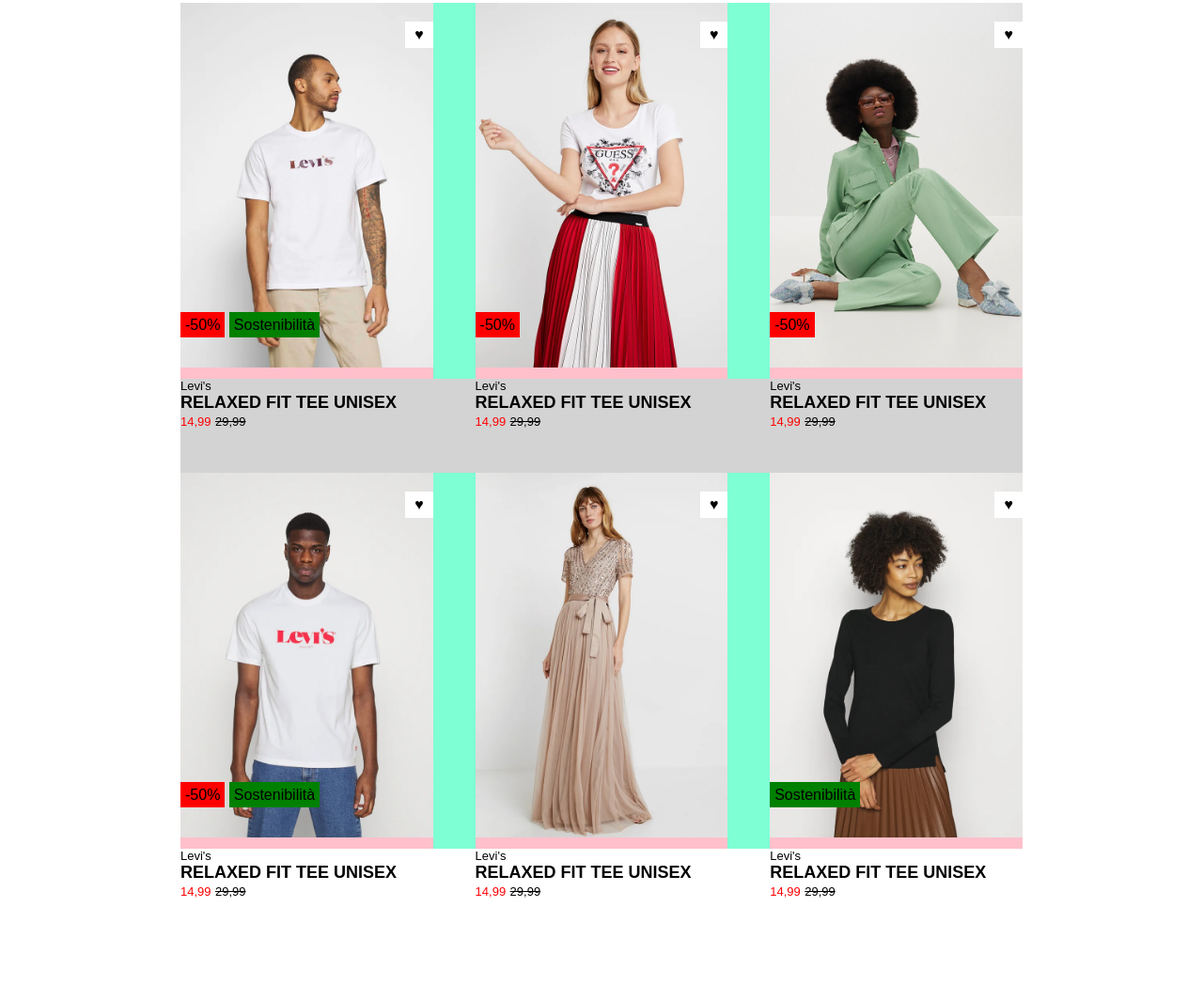
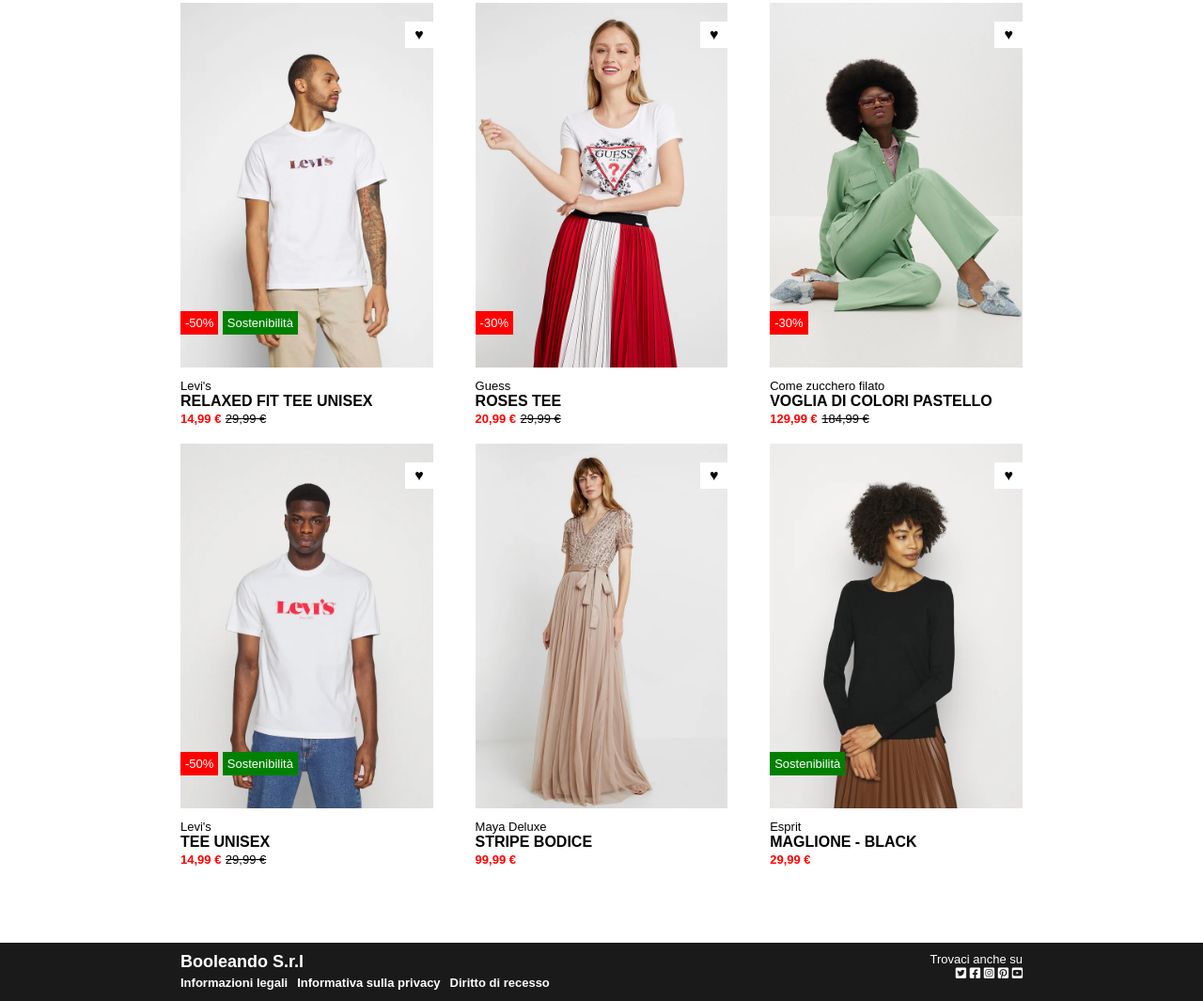
Before and after one commit to Leo9723/html-css-boolando, a plain HTML site: page index.html in a window 1280 px wide. Shown: the part 147-1212 px from the top of the page at 94% size. Before the commit the page ends 1150 px from the top, so only its background shows below. Drawn offline with Linux system fonts and the light colour scheme.

Commit message:
Ultime_modifiche_effettuate

```diff
--- a/css/style.css
+++ b/css/style.css
@@ -7,8 +7,9 @@
 
 header {
     color: white;
-    background-color: orange;
+    background-color: #E46003;
     height: 50px;
+    box-shadow: 5px 0px 5px black;
 }
 
 .header-row {
@@ -25,6 +26,7 @@ header {
 
 .header-span {
     margin: 20px;
+    font-weight: bold;
 }
 
 .logo {
@@ -45,23 +47,25 @@ header {
 .container {
     width: 70%;
     margin: 0 auto;
-    background-color: lightgray;
+
     height: 800px;
     margin-bottom: 200px;
 }
 
 .row {
     margin-top: 100px;
-    height: 400px;
-    background-color: aquamarine;
     display: flex;
     justify-content: space-between;
+}
+
+.row-2 {
+    position: relative;
+    top: 300px;
 }
 
 .col-33 {
     width: 30%;
     background-size: cover;
-    background-color: pink;
     position: relative;
 }
 
@@ -88,6 +92,7 @@ main img {
     position: relative;
     top: 280px;
     padding: 5px;
+    color: white;
 }
 
 .bkg-red {
@@ -96,6 +101,11 @@ main img {
 
 .bkg-green {
     background-color: green;
+}
+
+.bkg-green, .bkg-red {
+    font-weight: 300;
+    font-size: small;
 }
 
 .info {
@@ -121,11 +131,12 @@ main img {
 
 .modello {
     font-weight: bold;
-    font-size: large;
+    font-size: 300;
 }
 
 .prezzo {
     color: red;
+    font-weight: bold;
 }
 
 .vecchio-prezzo {
@@ -135,3 +146,41 @@ main img {
 .prezzo, .vecchio-prezzo {
     font-size: small;
 }
+
+
+/* footer */
+
+footer {
+    background-color: #1A1A1A;
+    color: white;
+}
+
+.footer-row {
+    width: 70%;
+    margin: 0 auto;
+    display: flex;
+}
+
+.col-50 {
+    width: 50%;
+}
+
+.nome {
+    text-align: left;
+    font-weight: bold;
+    font-size: large;
+}
+
+.ref {
+    text-align: right;
+    font-size: small;
+}
+
+.ref, .nome {
+    padding: 10px 0px;
+}
+
+.link {
+    padding-right: 5px;
+    font-size: small;
+}
--- a/index.html
+++ b/index.html
@@ -5,6 +5,7 @@
         <meta http-equiv="X-UA-Compatible" content="IE=edge">
         <meta name="viewport" content="width=device-width, initial-scale=1.0">
         <title>Document</title>
+        <link rel="stylesheet" href="https://cdnjs.cloudflare.com/ajax/libs/font-awesome/6.2.0/css/all.min.css" integrity="sha512-xh6O/CkQoPOWDdYTDqeRdPCVd1SpvCA9XXcUnZS2FmJNp1coAFzvtCN9BmamE+4aHK8yyUHUSCcJHgXloTyT2A==" crossorigin="anonymous" referrerpolicy="no-referrer" />
         <link rel="stylesheet" href="./css/style.css">
     </head>
     <body>
@@ -19,7 +20,9 @@
                     <img src="./img/boolean-logo.png" alt="logo" class="logo">
                 </div>
                 <div class="header-col-33 icone">
-                    icona icona icona
+                    <i class="fa-regular fa-user"></i>
+                    <i class="fa-regular fa-heart"></i>
+                    <i class="fa-solid fa-bag-shopping"></i>
                 </div>
             </div>
         </header>
@@ -33,8 +36,8 @@
                         <div class="info">
                             <div class="marca">Levi's</div>
                             <div class="modello">RELAXED FIT TEE UNISEX</div>
-                            <span class="prezzo">14,99</span>
-                            <span class="vecchio-prezzo">29,99</span>
+                            <span class="prezzo">14,99 &euro;</span>
+                            <span class="vecchio-prezzo">29,99 &euro;</span>
                         </div>
                         <span class="main-span bkg-red">-50%</span>
                         <span class="main-span bkg-green">Sostenibilit&agrave;</span>
@@ -44,36 +47,36 @@
                         <img src="./img/2.webp" alt="img1b" class="img-b">
                         <span class="heart">&hearts;</span>
                         <div class="info">
-                            <div class="marca">Levi's</div>
-                            <div class="modello">RELAXED FIT TEE UNISEX</div>
-                            <span class="prezzo">14,99</span>
-                            <span class="vecchio-prezzo">29,99</span>
+                            <div class="marca">Guess</div>
+                            <div class="modello">ROSES TEE</div>
+                            <span class="prezzo">20,99 &euro;</span>
+                            <span class="vecchio-prezzo">29,99 &euro;</span>
                         </div>
-                        <span class="main-span bkg-red">-50%</span>
+                        <span class="main-span bkg-red">-30%</span>
                     </div>
                     <div class="col-33">
                         <img src="./img/3b.webp" alt="img1" class="img-a">
                         <img src="./img/3.webp" alt="img1b" class="img-b">
                         <span class="heart">&hearts;</span>
                         <div class="info">
-                            <div class="marca">Levi's</div>
-                            <div class="modello">RELAXED FIT TEE UNISEX</div>
-                            <span class="prezzo">14,99</span>
-                            <span class="vecchio-prezzo">29,99</span>
+                            <div class="marca">Come zucchero filato</div>
+                            <div class="modello">VOGLIA DI COLORI PASTELLO</div>
+                            <span class="prezzo">129,99 &euro;</span>
+                            <span class="vecchio-prezzo">184,99 &euro;</span>
                         </div>
-                        <span class="main-span bkg-red">-50%</span>
+                        <span class="main-span bkg-red">-30%</span>
                     </div>
                 </div>
-                <div class="row">
+                <div class="row row-2">
                     <div class="col-33">
                         <img src="./img/4b.webp" alt="img1" class="img-a">
                         <img src="./img/4.webp" alt="img1b" class="img-b">
                         <span class="heart">&hearts;</span>
                         <div class="info">
                             <div class="marca">Levi's</div>
-                            <div class="modello">RELAXED FIT TEE UNISEX</div>
-                            <span class="prezzo">14,99</span>
-                            <span class="vecchio-prezzo">29,99</span>
+                            <div class="modello">TEE UNISEX</div>
+                            <span class="prezzo">14,99 &euro;</span>
+                            <span class="vecchio-prezzo">29,99 &euro;</span>
                         </div>
                         <span class="main-span bkg-red">-50%</span>
                         <span class="main-span bkg-green">Sostenibilit&agrave;</span>
@@ -83,10 +86,9 @@
                         <img src="./img/5.webp" alt="img1b" class="img-b">
                         <span class="heart">&hearts;</span>
                         <div class="info">
-                            <div class="marca">Levi's</div>
-                            <div class="modello">RELAXED FIT TEE UNISEX</div>
-                            <span class="prezzo">14,99</span>
-                            <span class="vecchio-prezzo">29,99</span>
+                            <div class="marca">Maya Deluxe</div>
+                            <div class="modello">STRIPE BODICE</div>
+                            <span class="prezzo">99,99 &euro;</span>
                         </div>
                     </div>
                     <div class="col-33">
@@ -94,15 +96,38 @@
                         <img src="./img/6.webp" alt="img1b" class="img-b">
                         <span class="heart">&hearts;</span>
                         <div class="info">
-                            <div class="marca">Levi's</div>
-                            <div class="modello">RELAXED FIT TEE UNISEX</div>
-                            <span class="prezzo">14,99</span>
-                            <span class="vecchio-prezzo">29,99</span>
+                            <div class="marca">Esprit</div>
+                            <div class="modello">MAGLIONE - BLACK</div>
+                            <span class="prezzo">29,99 &euro;</span>
                         </div>
                         <span class="main-span bkg-green">Sostenibilit&agrave;</span>
                     </div>
                 </div>
             </div>
         </main>
+        <footer>
+            <div class="footer-row">
+                <div class="col-50 nome">
+                    <div>Booleando S.r.l</div>
+                    <div>
+                        <span class="link">Informazioni legali</span>
+                        <span class="link">Informativa sulla privacy</span>
+                        <span class="link">Diritto di recesso</span>
+                    </div>
+                </div>
+                <div class="col-50 ref">
+                    <div>
+                        Trovaci anche su
+                    </div>
+                    <div>
+                        <i class="fa-brands fa-square-twitter"></i>
+                        <i class="fa-brands fa-square-facebook"></i>
+                        <i class="fa-brands fa-square-instagram"></i>
+                        <i class="fa-brands fa-square-pinterest"></i>
+                        <i class="fa-brands fa-square-youtube"></i>
+                    </div>
+                </div>
+            </div>
+        </footer>
     </body>
 </html>
```
